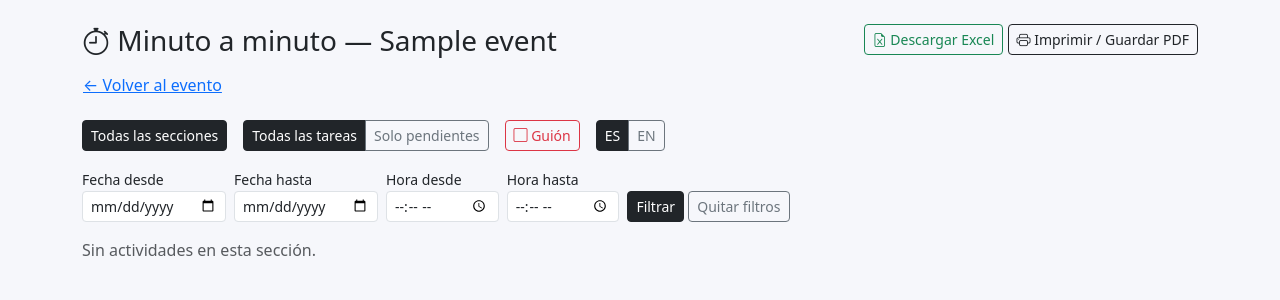
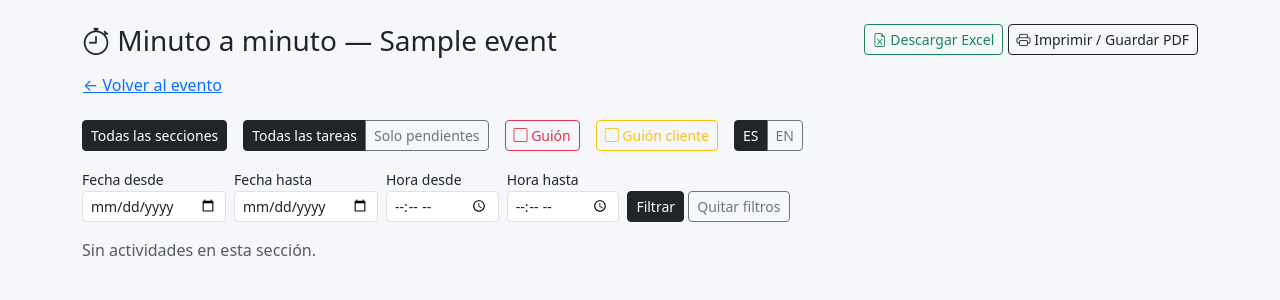
Before and after one commit to czetina/eventos, a Django app: page /eventos/1/reportes/minuto-a-minuto/ in a window 1280 px wide. Shown: the part 56-356 px from the top of the page. Run offline with Django 5.2, Linux system fonts and the light colour scheme; a user stored in the database is signed in; tables that the repository leaves empty hold one stand-in row (values such as "Sample post"); data that the repository does not hold is empty.

Commit message:
Tareas: agregar campo 'en el guión cliente' + filtro en minuto a minuto
Nuevo campo Task.is_guion_cliente, igual al ya existente is_guion pero
independiente, para marcar si una tarea forma parte del guión que se
entrega al cliente (distinto del guión interno del evento).

- Aparece en el formulario de crear/editar tarea.
- Badge en el detalle de tarea y en el listado de tareas del evento.
- Nuevo filtro/toggle "Guión cliente" en el reporte minuto a minuto
  (?guion_cliente=1), compone independiente de "Guión", secciones,
  solo pendientes y rango de fecha/hora; también aplica al export a
  Excel del mismo reporte.

```diff
--- a/apps/events/views.py
+++ b/apps/events/views.py
@@ -2015,14 +2015,18 @@ def report_meals_excel(request, pk):
     return workbook_response(wb, f"comidas_{event.pk}.xlsx")
 
 
-def _minute_by_minute_groups(event, only_pending, date_from="", date_to="", time_from="", time_to="", guion_only=False):
+def _minute_by_minute_groups(
+    event, only_pending, date_from="", date_to="", time_from="", time_to="",
+    guion_only=False, guion_cliente_only=False,
+):
     """Groups every itinerary session by its (company-maintained) section,
     in section order — not just Ceremonia/Recepción, whatever sections the
     event actually uses.
 
     `guion_only=True` trims each session's task list down to tasks marked
     `is_guion`, the same way `only_pending` trims it down to non-completed
-    tasks — the two filters compose independently.
+    tasks — the two filters compose independently. `guion_cliente_only=True`
+    does the same for `is_guion_cliente` and composes independently too.
 
     The date/time filter considers both the itinerary session's own date/time
     and each related task's own due_date/due_time (a task can be linked to a
@@ -2060,6 +2064,8 @@ def _minute_by_minute_groups(event, only_pending, date_from="", date_to="", time
         session_tasks = session.tasks.all()
         if guion_only:
             session_tasks = [t for t in session_tasks if t.is_guion]
+        if guion_cliente_only:
+            session_tasks = [t for t in session_tasks if t.is_guion_cliente]
         if only_pending:
             session_tasks = [t for t in session_tasks if t.status != "completada"]
 
@@ -2088,19 +2094,28 @@ def _minute_by_minute_filters(request):
     only_pending = request.GET.get("solo_pendientes") == "1"
     section_filters = request.GET.getlist("seccion")
     guion_only = request.GET.get("guion") == "1"
+    guion_cliente_only = request.GET.get("guion_cliente") == "1"
     lang = request.GET.get("lang") or getattr(request, "LANGUAGE_CODE", None) or translation.get_language()
     date_from = request.GET.get("fecha_desde") or ""
     date_to = request.GET.get("fecha_hasta") or ""
     time_from = request.GET.get("hora_desde") or ""
     time_to = request.GET.get("hora_hasta") or ""
-    return only_pending, section_filters, guion_only, lang, date_from, date_to, time_from, time_to
+    return (
+        only_pending, section_filters, guion_only, guion_cliente_only, lang,
+        date_from, date_to, time_from, time_to,
+    )
 
 
 @login_required
 def report_minute_by_minute(request, pk):
     event = get_event_or_403(request.user, pk)
-    only_pending, section_filters, guion_only, lang, date_from, date_to, time_from, time_to = _minute_by_minute_filters(request)
-    groups = _minute_by_minute_groups(event, only_pending, date_from, date_to, time_from, time_to, guion_only)
+    (
+        only_pending, section_filters, guion_only, guion_cliente_only, lang,
+        date_from, date_to, time_from, time_to,
+    ) = _minute_by_minute_filters(request)
+    groups = _minute_by_minute_groups(
+        event, only_pending, date_from, date_to, time_from, time_to, guion_only, guion_cliente_only,
+    )
     available_sections = [g["section"] for g in groups]
 
     section_links = []
@@ -2126,6 +2141,7 @@ def report_minute_by_minute(request, pk):
             "only_pending": only_pending,
             "section_filters": section_filters,
             "guion_only": guion_only,
+            "guion_cliente_only": guion_cliente_only,
             "lang": lang,
             "date_from": date_from,
             "date_to": date_to,
@@ -2140,8 +2156,13 @@ def report_minute_by_minute_excel(request, pk):
     from openpyxl.styles import Font
 
     event = get_event_or_403(request.user, pk)
-    only_pending, section_filters, guion_only, lang, date_from, date_to, time_from, time_to = _minute_by_minute_filters(request)
-    groups = _minute_by_minute_groups(event, only_pending, date_from, date_to, time_from, time_to, guion_only)
+    (
+        only_pending, section_filters, guion_only, guion_cliente_only, lang,
+        date_from, date_to, time_from, time_to,
+    ) = _minute_by_minute_filters(request)
+    groups = _minute_by_minute_groups(
+        event, only_pending, date_from, date_to, time_from, time_to, guion_only, guion_cliente_only,
+    )
     if section_filters:
         groups = [g for g in groups if str(g["section"].pk) in section_filters]
 
--- a/apps/tasks/admin.py
+++ b/apps/tasks/admin.py
@@ -20,7 +20,7 @@ class TaskAdmin(admin.ModelAdmin):
     list_display = [
         "title", "event", "assigned_to", "vendor", "supervisor", "status", "due_date", "due_time", "chain",
     ]
-    list_filter = ["status", "requires_photo", "requires_document"]
+    list_filter = ["status", "requires_photo", "requires_document", "is_guion", "is_guion_cliente"]
     search_fields = ["title", "event__name"]
     inlines = [TaskEvidenceInline, TaskStatusHistoryInline]
 
--- a/apps/tasks/forms.py
+++ b/apps/tasks/forms.py
@@ -15,7 +15,7 @@ class TaskForm(BootstrapFormMixin, forms.ModelForm):
         model = Task
         fields = [
             "title", "description", "category", "assigned_to", "vendor", "external_assignee_name",
-            "supervisor", "chain", "itinerary_session", "is_guion", "due_date", "due_time",
+            "supervisor", "chain", "itinerary_session", "is_guion", "is_guion_cliente", "due_date", "due_time",
             "requires_photo", "requires_video", "requires_document",
         ]
         widgets = {
--- a/apps/tasks/models.py
+++ b/apps/tasks/models.py
@@ -117,6 +117,10 @@ class Task(models.Model):
     is_guion = models.BooleanField(
         _("en el guión"), default=False,
         help_text=_("Marca si esta tarea forma parte del guión (minuto a minuto) del evento."),
+    )
+    is_guion_cliente = models.BooleanField(
+        _("en el guión cliente"), default=False,
+        help_text=_("Marca si esta tarea forma parte del guión que se entrega al cliente."),
     )
     chain = models.ForeignKey(
         TaskChain, verbose_name=_("cadena de tareas"), related_name="tasks",
--- a/scripts/build_translations.py
+++ b/scripts/build_translations.py
@@ -494,6 +494,7 @@ TRANSLATIONS = {
     "Atrasadas": "Overdue",
     "Guión": "Script",
     "Guión:": "Script:",
+    "Guión cliente": "Client script",
     "token para compartir": "share token",
     "Identificador usado para el link público (sin login) del planograma del cortejo.": "Identifier used for the public (no-login) link to the processional diagram.",
     # Meal counts (#39)
--- a/templates/events/report_minute_by_minute.html
+++ b/templates/events/report_minute_by_minute.html
@@ -32,6 +32,11 @@
   {% else %}
   <a href="{% querystring guion="1" %}" class="btn btn-sm btn-outline-danger"><i class="bi bi-square"></i> {% trans "Guión" %}</a>
   {% endif %}
+  {% if guion_cliente_only %}
+  <a href="{% querystring guion_cliente=None %}" class="btn btn-sm btn-warning"><i class="bi bi-check-square"></i> {% trans "Guión cliente" %}</a>
+  {% else %}
+  <a href="{% querystring guion_cliente="1" %}" class="btn btn-sm btn-outline-warning"><i class="bi bi-square"></i> {% trans "Guión cliente" %}</a>
+  {% endif %}
   <div class="btn-group btn-group-sm" role="group">
     <a href="{% querystring lang="es" %}" class="btn {% if lang == 'es' %}btn-dark{% else %}btn-outline-secondary{% endif %}">ES</a>
     <a href="{% querystring lang="en" %}" class="btn {% if lang == 'en' %}btn-dark{% else %}btn-outline-secondary{% endif %}">EN</a>
@@ -42,6 +47,7 @@
   {% for pk in section_filters %}<input type="hidden" name="seccion" value="{{ pk }}">{% endfor %}
   {% if only_pending %}<input type="hidden" name="solo_pendientes" value="1">{% endif %}
   {% if guion_only %}<input type="hidden" name="guion" value="1">{% endif %}
+  {% if guion_cliente_only %}<input type="hidden" name="guion_cliente" value="1">{% endif %}
   <input type="hidden" name="lang" value="{{ lang }}">
   <div class="col-auto">
     <label class="form-label small mb-0">{% trans "Fecha desde" %}</label>
--- a/templates/tasks/task_detail.html
+++ b/templates/tasks/task_detail.html
@@ -23,6 +23,9 @@
           {% endif %}
           {% if task.is_guion %}
           <span class="badge bg-info-subtle text-info-emphasis border border-info-subtle"><i class="bi bi-check-circle"></i> {% trans "Guión" %}</span>
+          {% endif %}
+          {% if task.is_guion_cliente %}
+          <span class="badge bg-warning-subtle text-warning-emphasis border border-warning-subtle"><i class="bi bi-check-circle"></i> {% trans "Guión cliente" %}</span>
           {% endif %}
           {% if can_complete %}
           <a href="{% url 'tasks:change_status' task.pk %}" class="btn btn-sm btn-outline-dark"><i class="bi bi-arrow-repeat"></i> {% trans "Cambiar estado" %}</a>
--- a/templates/tasks/task_list.html
+++ b/templates/tasks/task_list.html
@@ -84,6 +84,9 @@
           {% if task.is_guion %}
           <span class="badge bg-info-subtle text-info-emphasis border border-info-subtle small ms-1"><i class="bi bi-check-circle"></i> {% trans "Guión" %}</span>
           {% endif %}
+          {% if task.is_guion_cliente %}
+          <span class="badge bg-warning-subtle text-warning-emphasis border border-warning-subtle small ms-1"><i class="bi bi-check-circle"></i> {% trans "Guión cliente" %}</span>
+          {% endif %}
           {% if task.chain_id %}
           <span class="badge text-bg-light border small ms-1"><i class="bi bi-link-45deg"></i> {{ task.chain.name }}</span>
           {% endif %}
```
Also changed, not shown: apps/tasks/migrations/0005_task_is_guion_cliente.py (added), locale/en/LC_MESSAGES/django.po, 1 other file.
